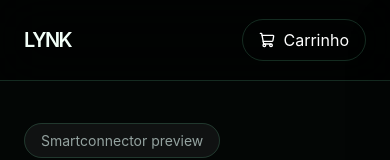
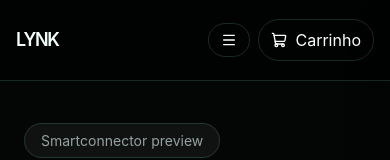
Before and after one commit to cguilhermear/lynk, a React (Vite) app: page /flow-preview in a window 390 px wide. Shown: the top 160 px of the page. Built offline with nearby package versions, Linux system fonts and the light colour scheme.

Commit message:
Improve navigation links and mobile menu

```diff
--- a/src/components/Navbar.tsx
+++ b/src/components/Navbar.tsx
@@ -1,4 +1,5 @@
-import { ShoppingCart } from 'lucide-react'
+import { Menu, ShoppingCart, X } from 'lucide-react'
+import { useState } from 'react'
 import { Link, NavLink } from 'react-router-dom'
 
 import { useCartStore } from '../store/useCartStore'
@@ -15,13 +16,18 @@ type NavbarProps = {
 }
 
 export function Navbar({ onOpenCart }: NavbarProps) {
+  const [isMobileMenuOpen, setIsMobileMenuOpen] = useState(false)
   const items = useCartStore((state) => state.items)
   const totalItems = getCartQuantity(items)
 
   return (
     <header className="fixed left-0 right-0 top-0 z-50 border-b border-[var(--lynk-border)] bg-black/45 backdrop-blur-xl">
-      <nav className="mx-auto flex h-20 max-w-7xl items-center justify-between px-6">
-        <Link to="/" className="text-xl font-semibold tracking-[-0.08em] text-white">
+      <nav className="mx-auto flex h-20 max-w-7xl items-center justify-between px-4 md:px-6">
+        <Link
+          to="/"
+          className="text-lg font-semibold tracking-[-0.08em] text-white md:text-xl"
+          onClick={() => setIsMobileMenuOpen(false)}
+        >
           LYNK
         </Link>
 
@@ -44,10 +50,22 @@ export function Navbar({ onOpenCart }: NavbarProps) {
           ))}
         </div>
 
+        <div className="flex items-center gap-2">
+          <button
+            type="button"
+            onClick={() => setIsMobileMenuOpen((currentValue) => !currentValue)}
+            className="inline-flex items-center gap-2 rounded-full border border-[var(--lynk-border)] px-3 py-2 text-sm font-medium text-white transition hover:border-[var(--lynk-green)] md:hidden"
+            aria-expanded={isMobileMenuOpen}
+            aria-label="Abrir menu de navegação"
+          >
+            {isMobileMenuOpen ? <X size={16} /> : <Menu size={16} />}
+
+          </button>
+
           <button
             type="button"
             onClick={onOpenCart}
-          className="inline-flex items-center gap-2 rounded-full border border-[var(--lynk-border)] px-4 py-2 text-sm font-medium text-white transition hover:border-[var(--lynk-green)]"
+            className="inline-flex items-center gap-2 rounded-full border border-[var(--lynk-border)] px-3 py-2 text-sm font-medium text-white transition hover:border-[var(--lynk-green)] md:px-4"
           >
             <ShoppingCart size={16} />
             Carrinho
@@ -57,7 +75,32 @@ export function Navbar({ onOpenCart }: NavbarProps) {
               </span>
             )}
           </button>
+        </div>
       </nav>
+
+      {isMobileMenuOpen && (
+        <div className="border-t border-[var(--lynk-border)] px-4 pb-4 md:hidden">
+          <div className="mx-auto flex max-w-7xl flex-col gap-2 rounded-3xl border border-[var(--lynk-border)] bg-black/60 p-2">
+            {navItems.map((item) => (
+              <NavLink
+                key={item.path}
+                to={item.path}
+                onClick={() => setIsMobileMenuOpen(false)}
+                className={({ isActive }) =>
+                  [
+                    'rounded-2xl px-4 py-3 text-sm transition',
+                    isActive
+                      ? 'bg-[var(--lynk-green)] text-black'
+                      : 'text-[var(--lynk-muted)] hover:bg-white/[0.04] hover:text-white',
+                  ].join(' ')
+                }
+              >
+                {item.label}
+              </NavLink>
+            ))}
+          </div>
+        </div>
+      )}
     </header>
   )
 }
--- a/src/pages/Home.tsx
+++ b/src/pages/Home.tsx
@@ -23,14 +23,14 @@ export function Home() {
 
         <div className="mt-10 flex flex-col gap-4 sm:flex-row">
           <a
-            href="#solutions"
+            href="/marketplace"
             className="rounded-full bg-[var(--lynk-green)] px-6 py-3 text-sm font-semibold text-black transition hover:scale-105"
           >
             Explorar plataforma
           </a>
 
           <a
-            href="#integration-flow"
+            href="/flow-preview"
             className="rounded-full border border-[var(--lynk-border)] px-6 py-3 text-sm font-semibold text-white transition hover:border-[var(--lynk-green)]"
           >
             Ver fluxo de integração
```
Lines whose indentation alone changed are shown as unchanged.
